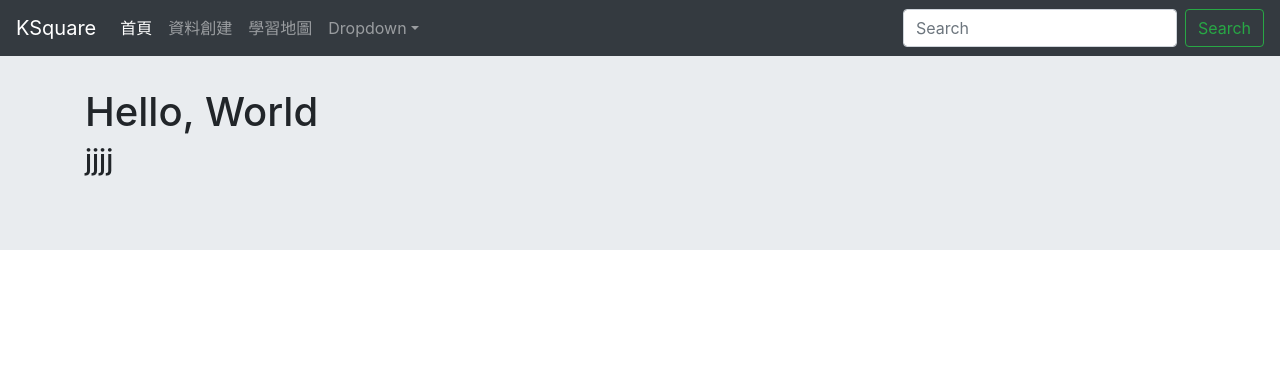
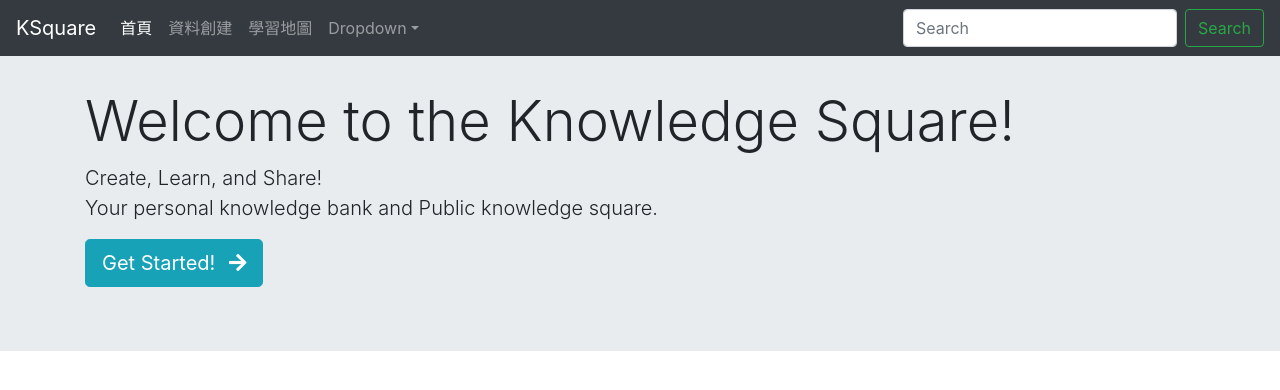
Before and after one commit to Yukimotochern/KSquare, a Django app: page / in a window 1280 px wide. Shown: the top 390 px of the page. Run offline with Django 3.2, Linux system fonts and the light colour scheme; some libraries are stand-ins or nearby versions.

Commit message:
homepage

```diff
--- a/templates/base.html
+++ b/templates/base.html
@@ -10,17 +10,15 @@
 
     <!-- Bootstrap CSS -->
      <link rel="stylesheet" type="text/css" href = "{% static '/bootstrap-4.1.3-dist/css/bootstrap.min.css' %}"/>
+     <link rel="stylesheet" href="https://use.fontawesome.com/releases/v5.3.1/css/all.css" integrity="sha384-mzrmE5qonljUremFsqc01SB46JvROS7bZs3IO2EmfFsd15uHvIt+Y8vEf7N7fWAU"
+    crossorigin="anonymous"/>
 
     <title>KSquare</title>
   </head>
 <body>
 {% include "header.html" %}
-<div class="jumbotron-fluid jumbotron">
-    <div class="container">
         {% block main_content %}
         {% endblock %}
-    </div>
-</div>
 {% include "footer.html" %}
 </body>
 </html>
--- a/templates/homepage.html
+++ b/templates/homepage.html
@@ -1,5 +1,19 @@
 {% extends 'base.html' %}
 {% block main_content %}
-<h1>Hello, World</h1>
-<h3>jjjj</h3>
+<div class="jumbotron jumbotron-fluid">
+    <div class="container">
+        <h1 class="display-4">
+            Welcome to the Knowledge Square!
+        </h1>
+        <p class="lead">
+            Create, Learn, and Share!<br>
+            Your personal knowledge bank and
+            Public knowledge square.
+        </p>
+        <button class="btn btn-lg btn-info">
+            Get Started!
+            <i class="fas fa-arrow-right pl-2"></i>
+        </button>
+    </div>
+</div>
 {% endblock %}
```
